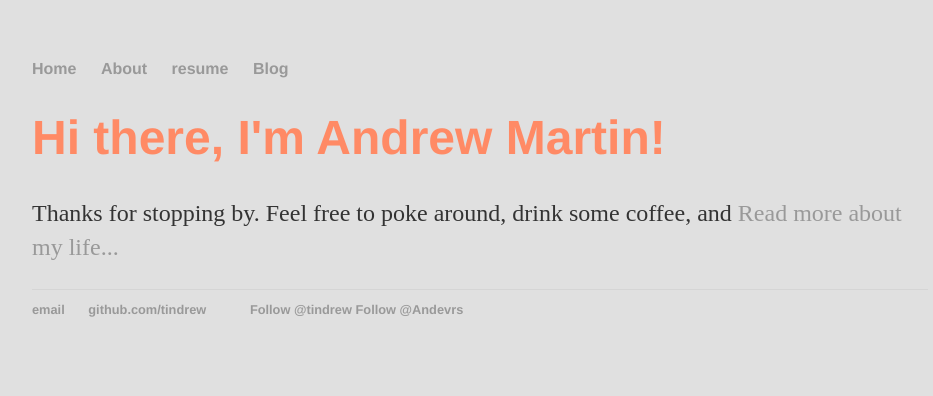
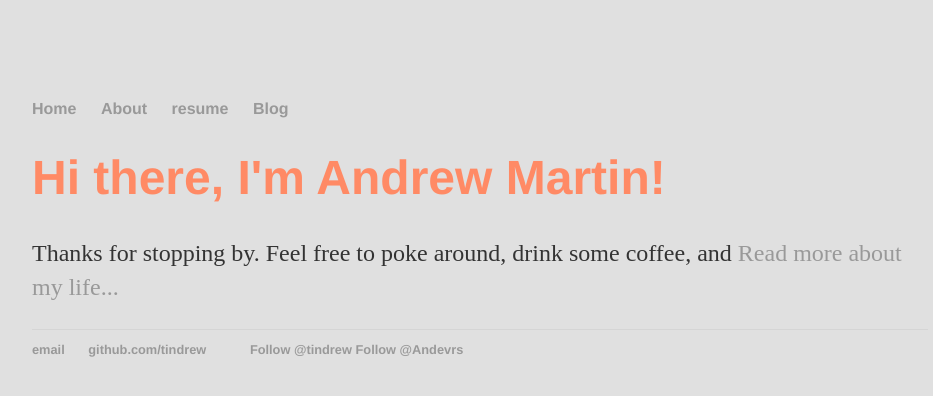
Before and after one commit to tindrew/my_blog, a Jekyll site: the page built from index.html, in a window 1280 px wide. Shown: the top 396 px of the page, without its empty margins (160-1093 px from the left). Built offline with Jekyll 4.4.1, drawn with Linux system fonts in a browser that asks for light colours; comment, search, counter and statistics services are not loaded.

Commit message:
Update main.css

```diff
--- a/css/main.css
+++ b/css/main.css
@@ -4,6 +4,15 @@
     color: #FF8A65;
     background-color: #E0E0E0;
 }
+
+@media only screen and (min-width: 481px) {
+  body {
+    padding-top: 24px;
+    padding-right: 24px;
+    padding-left: 24px;
+  }
+}
+
 nav ul, footer ul {
     font-family:'Helvetica', 'Arial', 'Sans-Serif';
     padding: 0px;
```
